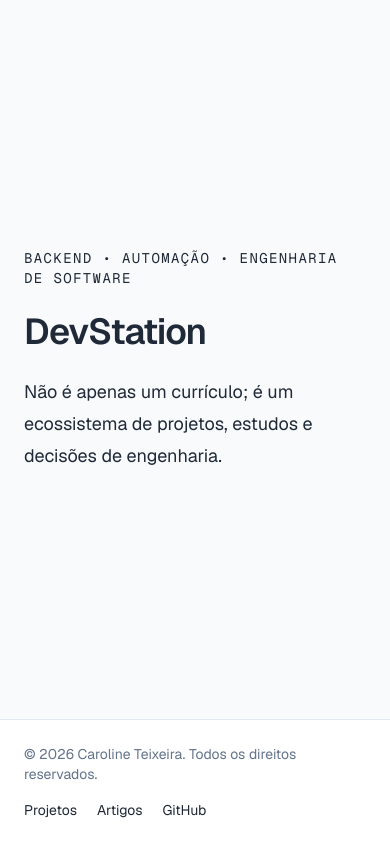
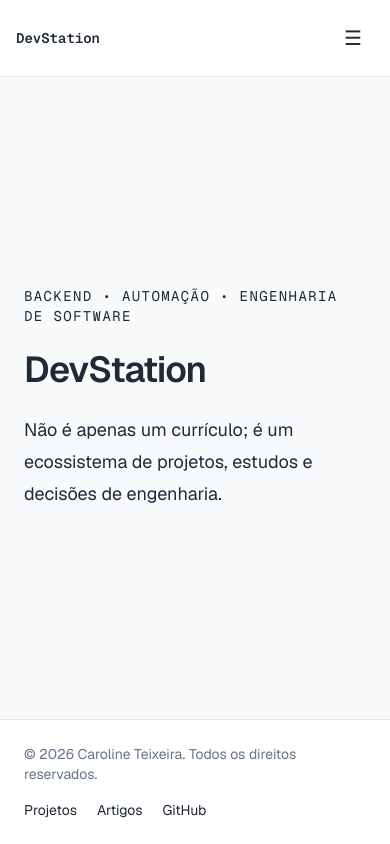
Before and after one commit to caahteixeiira/devstation, a Next.js app in the folder apps/web/: page / in a window 390 px wide. Built offline with nearby package versions, Linux system fonts and the light colour scheme.

Commit message:
feat(web): add responsive navigation menu

```diff
--- a/apps/web/src/app/layout.tsx
+++ b/apps/web/src/app/layout.tsx
@@ -1,5 +1,6 @@
 import type { Metadata } from "next";
 import { Geist, Geist_Mono } from "next/font/google";
+import { Header } from "@/components/layout/Header";
 import { Sidebar } from "@/components/layout/Sidebar";
 import { Footer } from "@/components/layout/Footer";
 import "./globals.css";
@@ -38,7 +39,10 @@ export default function RootLayout({
           <Sidebar />
 
           <div className="flex min-w-0 flex-1 flex-col">
+            <Header />
+
             {children}
+
             <Footer />
           </div>
         </div>
--- a/apps/web/src/components/layout/Header.tsx
+++ b/apps/web/src/components/layout/Header.tsx
@@ -2,31 +2,46 @@
 
 import Link from "next/link";
 import { usePathname } from "next/navigation";
+import { useState } from "react";
+import { navigationItems } from "./navigation";
 
-const navigationItems = [
-  { href: "/", label: "Início" },
-  { href: "/projetos", label: "Projetos" },
-  { href: "/artigos", label: "Artigos" },
-];
-
-const baseLinkStyles =
-  "rounded-sm transition-opacity hover:opacity-70 focus-visible:outline-none focus-visible:ring-2 focus-visible:ring-foreground focus-visible:ring-offset-4 focus-visible:ring-offset-background";
+const linkStyles =
+  "flex items-center gap-3 rounded-lg px-3 py-2 text-sm transition-colors focus-visible:outline-none focus-visible:ring-2 focus-visible:ring-primary-strong focus-visible:ring-offset-2 focus-visible:ring-offset-surface";
 
 export function Header() {
   const pathname = usePathname();
+  const [isMenuOpen, setIsMenuOpen] = useState(false);
 
   return (
-    <header className="border-b border-border bg-surface px-6 py-4">
-      <div className="mx-auto flex w-full max-w-5xl items-center justify-between">
+    <header className="border-b border-border bg-surface md:hidden">
+      <div className="flex items-center justify-between px-4 py-4">
         <Link
           href="/"
-          className={`${baseLinkStyles} font-mono text-sm font-semibold`}
+          className="rounded-sm font-mono text-sm font-semibold focus-visible:outline-none focus-visible:ring-2 focus-visible:ring-primary-strong"
+          onClick={() => setIsMenuOpen(false)}
         >
           DevStation
         </Link>
 
-        <nav aria-label="Navegação principal">
-          <ul className="flex items-center gap-6 text-sm">
+        <button
+          type="button"
+          aria-label={isMenuOpen ? "Fechar menu" : "Abrir menu"}
+          aria-expanded={isMenuOpen}
+          aria-controls="mobile-navigation"
+          onClick={() => setIsMenuOpen((currentState) => !currentState)}
+          className="rounded-lg px-3 py-2 text-xl focus-visible:outline-none focus-visible:ring-2 focus-visible:ring-primary-strong"
+        >
+          <span aria-hidden="true">{isMenuOpen ? "✕" : "☰"}</span>
+        </button>
+      </div>
+
+      {isMenuOpen && (
+        <nav
+          id="mobile-navigation"
+          aria-label="Navegação móvel"
+          className="border-t border-border px-4 py-4"
+        >
+          <ul className="space-y-1">
             {navigationItems.map((item) => {
               const isActive =
                 item.href === "/"
@@ -38,20 +53,22 @@ export function Header() {
                   <Link
                     href={item.href}
                     aria-current={isActive ? "page" : undefined}
-                    className={`${baseLinkStyles} ${
+                    onClick={() => setIsMenuOpen(false)}
+                    className={`${linkStyles} ${
                       isActive
-                        ? "font-semibold underline underline-offset-4"
-                        : ""
+                        ? "bg-primary/20 font-semibold text-primary-strong"
+                        : "text-foreground-muted hover:bg-surface-muted hover:text-foreground"
                     }`}
                   >
-                    {item.label}
+                    <span aria-hidden="true">{item.icon}</span>
+                    <span>{item.label}</span>
                   </Link>
                 </li>
               );
             })}
           </ul>
         </nav>
-      </div>
+      )}
     </header>
   );
 }
--- a/apps/web/src/components/layout/Sidebar.tsx
+++ b/apps/web/src/components/layout/Sidebar.tsx
@@ -2,17 +2,7 @@
 
 import Link from "next/link";
 import { usePathname } from "next/navigation";
-
-const navigationItems = [
-  { href: "/", label: "Painel", icon: "⌂" },
-  { href: "/engenharia", label: "Engenharia", icon: "⚙" },
-  { href: "/projetos", label: "Projetos", icon: "📁" },
-  { href: "/artigos", label: "Artigos", icon: "📚" },
-  { href: "/laboratorio", label: "Laboratório", icon: "🧪" },
-  { href: "/roadmap", label: "Planejamento", icon: "🗺" },
-  { href: "/sobre", label: "Sobre", icon: "👩" },
-  { href: "/contato", label: "Contato", icon: "✉" },
-];
+import { navigationItems } from "./navigation";
 
 const linkStyles =
   "flex items-center gap-3 rounded-lg px-3 py-2 text-sm transition-colors focus-visible:outline-none focus-visible:ring-2 focus-visible:ring-primary-strong focus-visible:ring-offset-2 focus-visible:ring-offset-surface";
--- /dev/null
+++ b/apps/web/src/components/layout/navigation.ts
@@ -0,0 +1,10 @@
+export const navigationItems = [
+  { href: "/", label: "Painel", icon: "⌂" },
+  { href: "/engenharia", label: "Engenharia", icon: "⚙" },
+  { href: "/projetos", label: "Projetos", icon: "📁" },
+  { href: "/artigos", label: "Artigos", icon: "📚" },
+  { href: "/laboratorio", label: "Laboratório", icon: "🧪" },
+  { href: "/roadmap", label: "Planejamento", icon: "🗺" },
+  { href: "/sobre", label: "Sobre", icon: "👩" },
+  { href: "/contato", label: "Contato", icon: "✉" },
+];
```
